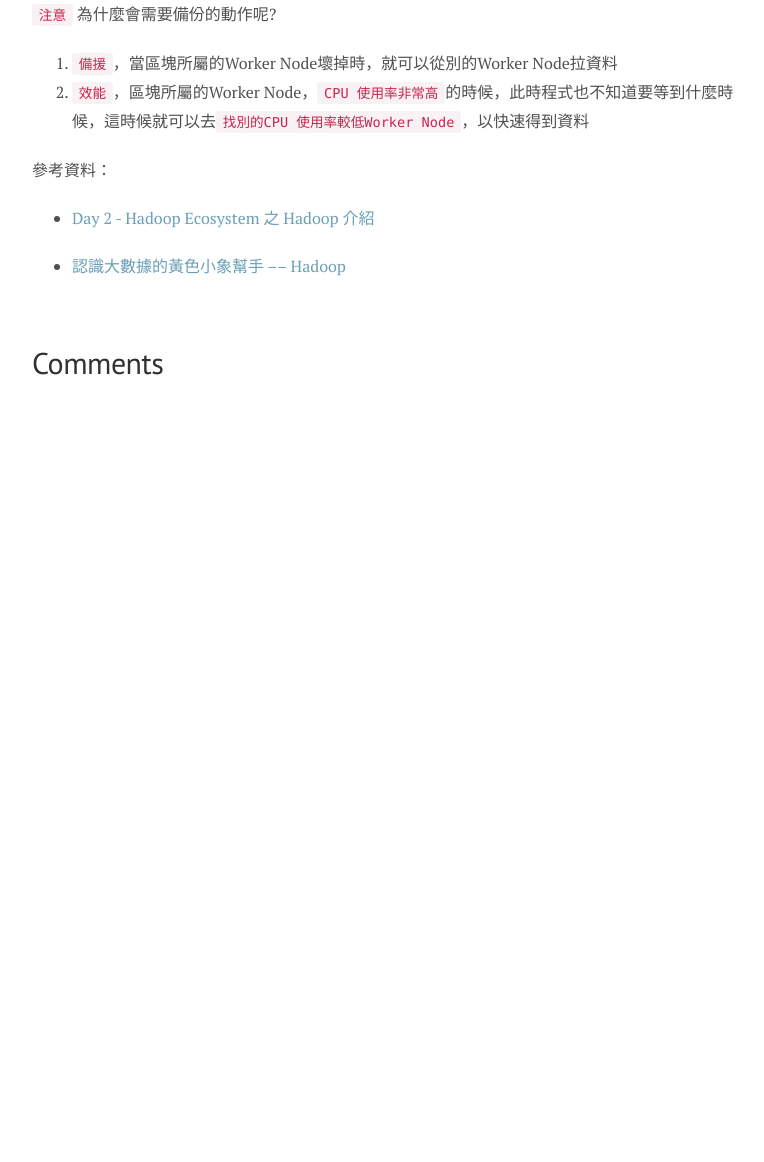
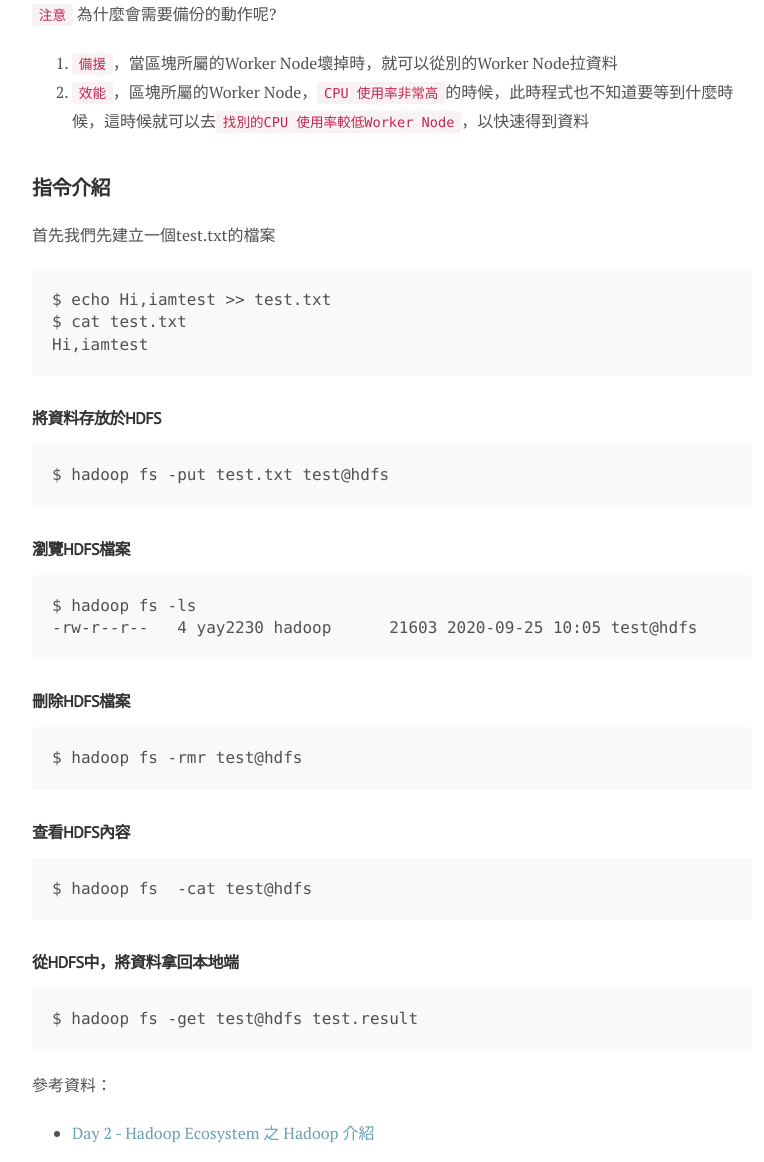
Before and after one commit to david8388/david8388.github.io, a Jekyll site: the page built from _posts/2020-09-25-Hadoop.md, in a window 1280 px wide and 1400 px high, scrolled down 1088 px. Shown: the part 238-1400 px from the top of the window, without its empty margins (248-1012 px from the left). Built offline with Jekyll 4.4.1, drawn with Linux system fonts in a browser that asks for light colours; nearby versions of some CDN libraries; comment, search, counter and statistics services are not loaded; before the commit the page ends 1718 px from its top, so only the background shows below that.

Commit message:
add instruction in 2020-09-25-Hadoop.md

````diff
--- a/_posts/2020-09-25-Hadoop.md
+++ b/_posts/2020-09-25-Hadoop.md
@@ -38,6 +38,47 @@ Cluster裡，會有一個Master(Name Node)以及其他的Worker Node(Data Node)
 1. `備援`，當區塊所屬的Worker Node壞掉時，就可以從別的Worker Node拉資料
 2. `效能`，區塊所屬的Worker Node，`CPU 使用率非常高`的時候，此時程式也不知道要等到什麼時候，這時候就可以去`找別的CPU 使用率較低Worker Node`，以快速得到資料
 
+## 指令介紹
+
+首先我們先建立一個test.txt的檔案
+
+```
+$ echo Hi,iamtest >> test.txt
+$ cat test.txt
+Hi,iamtest
+```
+
+### 將資料存放於HDFS
+
+```
+$ hadoop fs -put test.txt test@hdfs
+```
+
+### 瀏覽HDFS檔案
+
+```
+$ hadoop fs -ls
+-rw-r--r--   4 yay2230 hadoop      21603 2020-09-25 10:05 test@hdfs
+```
+
+### 刪除HDFS檔案
+
+```
+$ hadoop fs -rmr test@hdfs
+```
+
+### 查看HDFS內容
+
+```
+$ hadoop fs  -cat test@hdfs
+```
+
+### 從HDFS中，將資料拿回本地端
+
+```
+$ hadoop fs -get test@hdfs test.result
+```
+
 參考資料：
 
 - [Day 2 - Hadoop Ecosystem 之 Hadoop 介紹  ](https://ithelp.ithome.com.tw/articles/10190756ㄋ)
````
